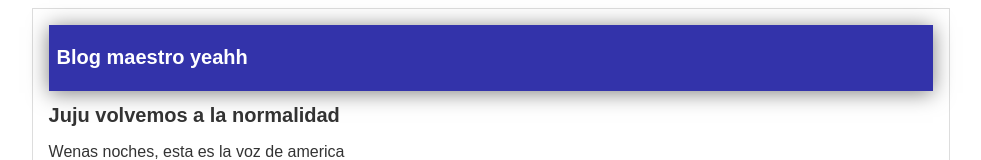
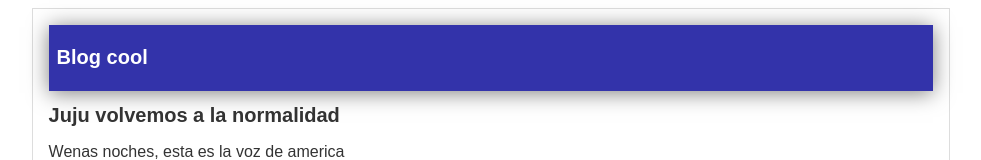
Before and after one commit to Joseale58/BlogMaestro, a plain HTML site: page index.html in a window 1280 px wide. Shown: the top 160 px of the page, without its empty margins (149-1130 px from the left). Drawn offline with Linux system fonts and the light colour scheme.

Commit message:
Cambiando titulo en remoto
Porque puedo oh yeahh

```diff
--- a/index.html
+++ b/index.html
@@ -9,7 +9,7 @@
 <body>
     <div id="container">
         <div id="cabecera">
-            <h1>Blog maestro yeahh</h1>
+            <h1>Blog cool</h1>
         </div>
         <div id="post">
             <h1>Juju volvemos a la normalidad</h1>
```
